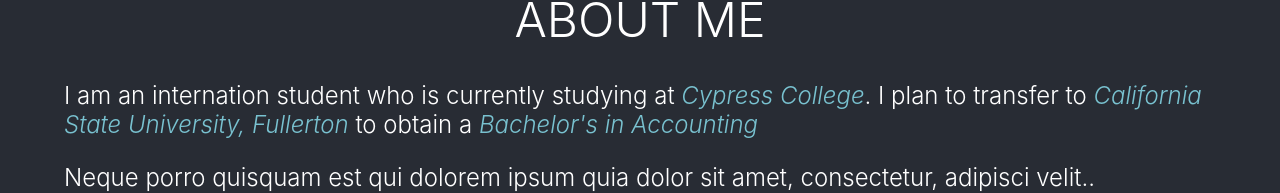
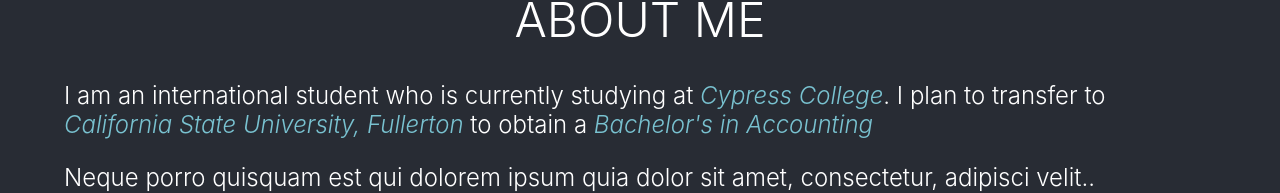
Before and after one commit to Brian-E-Nguyen/Thu-Website, a JavaScript app: page / in a window 1280 px wide. Shown: the part 418-611 px from the top of the page. Built offline with nearby package versions, Linux system fonts and the light colour scheme.

Commit message:
About: fixed typo

```diff
--- a/src/components/Home/About.js
+++ b/src/components/Home/About.js
@@ -6,7 +6,7 @@
       <h1 className='about__header'>About Me</h1>
       <div className='about__description'>
         <p>
-          I am an internation student who is currently studying at
+          I am an international student who is currently studying at
           <span className='about__description--emphasis'> Cypress College</span>
           . I plan to transfer to
           <span className='about__description--emphasis'>
```
